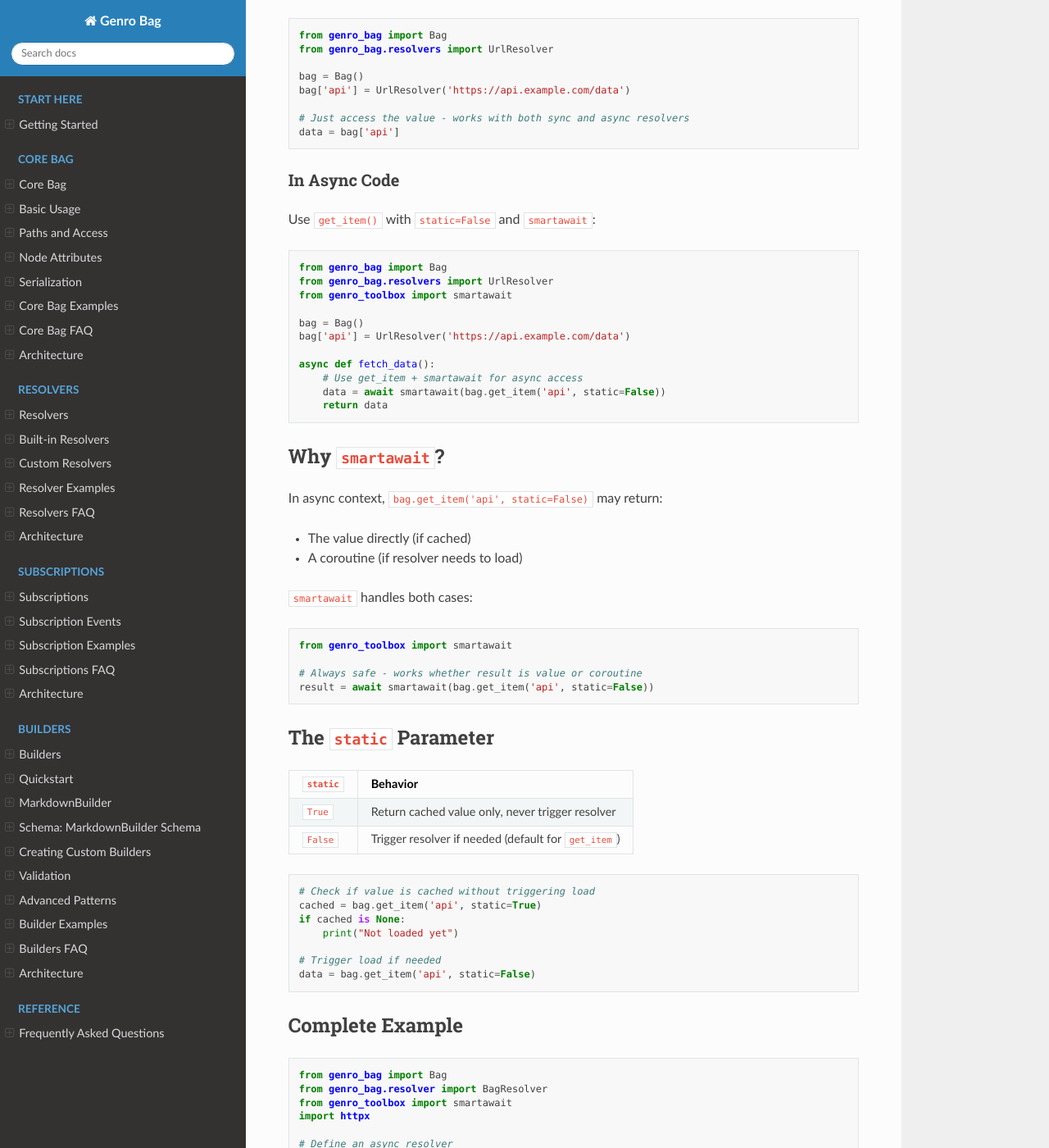
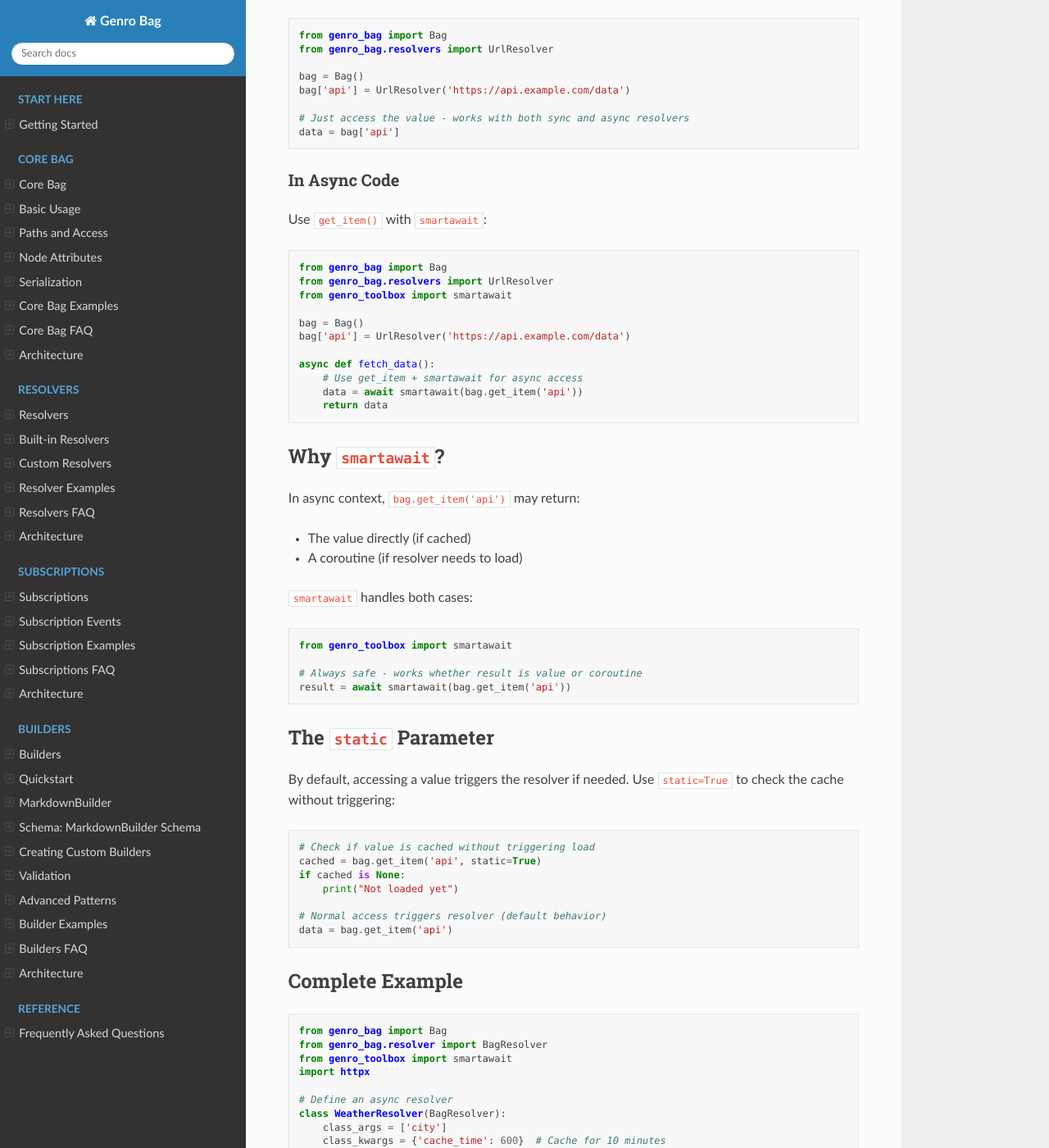
Before and after one commit to genropy/genro-bag, a Sphinx documentation site: the page built from docs/resolvers/sync-async.md, in a window 1280 px wide and 1400 px high, scrolled down 1335 px. Shown: the whole window at 82% size. Built offline with Sphinx 7.4.7 and the Read the Docs theme 3.1.0, drawn with Linux system fonts in a browser that asks for light colours; pages that are not in the unit, such as notebooks, are missing from menus; some of the changed text lies outside the part shown.

Commit message:
docs: remove redundant static=False from examples
Since static=False is now the default, remove explicit static=False
from all documentation examples. Only show static=True where needed
to explain cache inspection without triggering resolvers.

Also add static parameter to query() for consistency with walk(),
both defaulting to True for inspection operations.

````diff
--- a/docs/resolvers/sync-async.md
+++ b/docs/resolvers/sync-async.md
@@ -67,7 +67,7 @@ data = bag['api']
 
 ### In Async Code
 
-Use `get_item()` with `static=False` and `smartawait`:
+Use `get_item()` with `smartawait`:
 
 ```python
 from genro_bag import Bag
@@ -79,13 +79,13 @@ bag['api'] = UrlResolver('https://api.example.com/data')
 
 async def fetch_data():
     # Use get_item + smartawait for async access
-    data = await smartawait(bag.get_item('api', static=False))
+    data = await smartawait(bag.get_item('api'))
     return data
 ```
 
 ## Why `smartawait`?
 
-In async context, `bag.get_item('api', static=False)` may return:
+In async context, `bag.get_item('api')` may return:
 - The value directly (if cached)
 - A coroutine (if resolver needs to load)
 
@@ -95,15 +95,12 @@ In async context, `bag.get_item('api', static=False)` may return:
 from genro_toolbox import smartawait
 
 # Always safe - works whether result is value or coroutine
-result = await smartawait(bag.get_item('api', static=False))
+result = await smartawait(bag.get_item('api'))
 ```
 
 ## The `static` Parameter
 
-| `static` | Behavior |
-|----------|----------|
-| `True` | Return cached value only, never trigger resolver |
-| `False` | Trigger resolver if needed (default for `get_item`) |
+By default, accessing a value triggers the resolver if needed. Use `static=True` to check the cache without triggering:
 
 ```python
 # Check if value is cached without triggering load
@@ -111,8 +108,8 @@ cached = bag.get_item('api', static=True)
 if cached is None:
     print("Not loaded yet")
 
-# Trigger load if needed
-data = bag.get_item('api', static=False)
+# Normal access triggers resolver (default behavior)
+data = bag.get_item('api')
 ```
 
 ## Complete Example
@@ -146,7 +143,7 @@ print(weather['temperature'])
 # === ASYNC CONTEXT ===
 async def main():
     # Use get_item + smartawait
-    weather = await smartawait(bag.get_item('weather', static=False))
+    weather = await smartawait(bag.get_item('weather'))
     print(weather['temperature'])
 
 import asyncio
@@ -192,7 +189,7 @@ True             True                     → await async_load()
 data = bag['api']
 
 # ✅ CORRECT
-data = await smartawait(bag.get_item('api', static=False))
+data = await smartawait(bag.get_item('api'))
 ```
 
 ### 3. Use static=True to Check Cache
@@ -218,8 +215,9 @@ data2 = bag['api']  # No request, instant return
 | Context | How to Access |
 |---------|--------------|
 | Sync code | `bag['key']` or `bag.get_item('key')` |
-| Async code | `await smartawait(bag.get_item('key', static=False))` |
+| Async code | `await smartawait(bag.get_item('key'))` |
 
 The resolver system automatically bridges sync/async boundaries, so you can:
+
 - Use async resolvers in sync code (they run synchronously)
 - Use sync resolvers in async code (they're wrapped appropriately)
````
Also changed, not shown: docs/resolvers/README.md (+1 -1 lines), docs/resolvers/custom.md (+1 -1 lines), docs/resolvers/examples.md (+1 -1 lines), docs/resolvers/faq.md (+5 -5 lines), docs/resolvers/index.md (+1 -1 lines), 2 other files.
